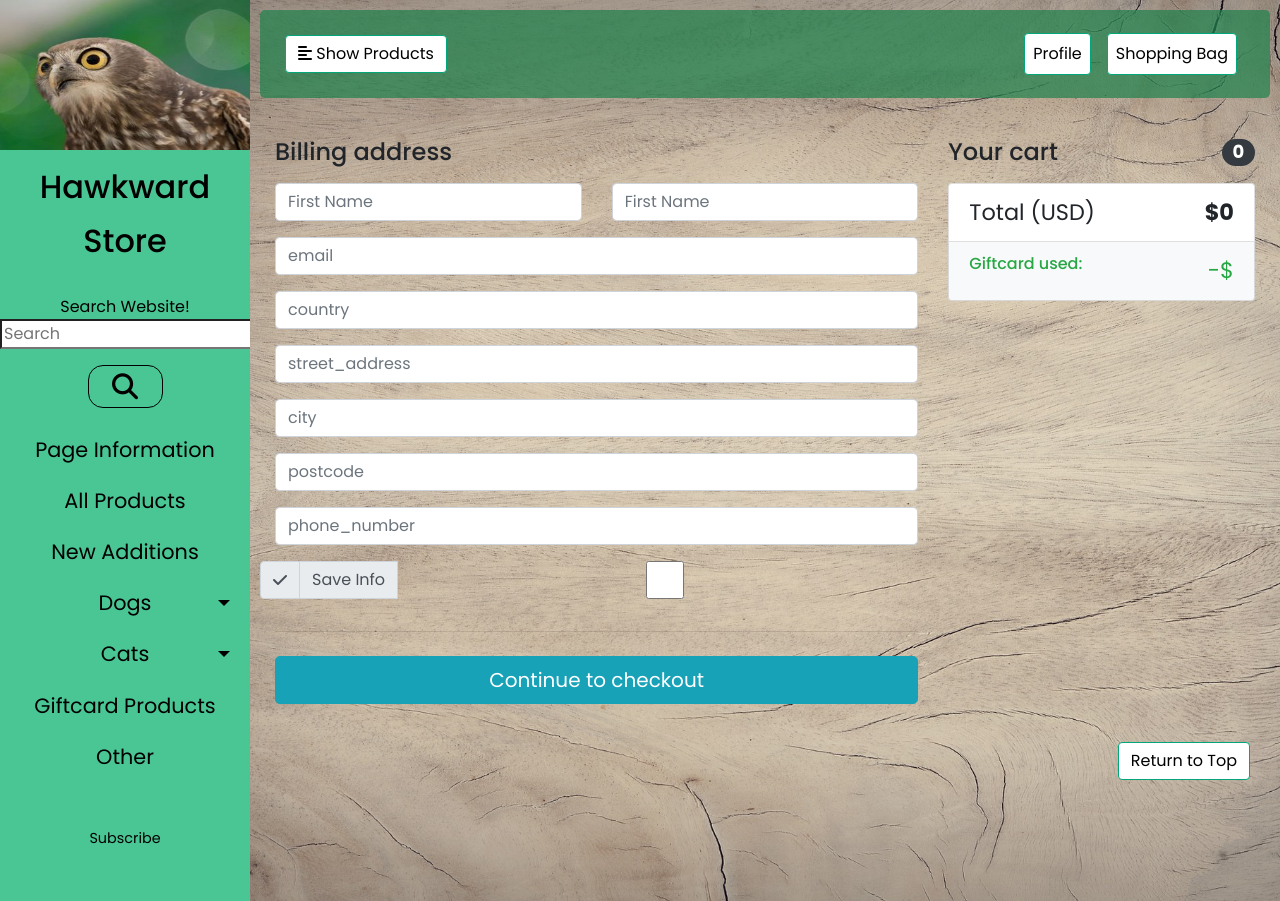
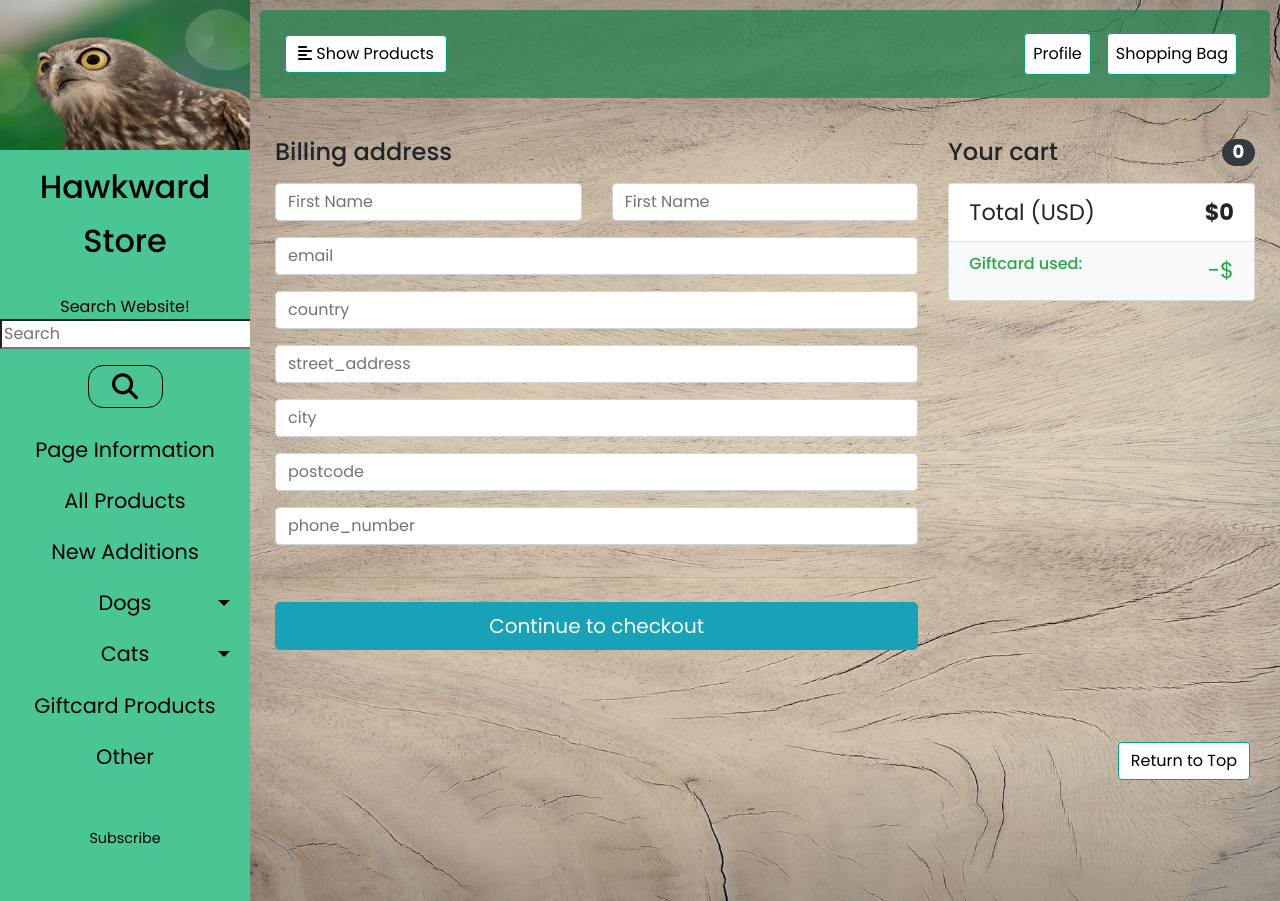
Before and after one commit to Code-Institute-Submissions/hawkward_store, a Django app: template payment/templates/payment/payment.html in a window 1280 px wide. Run offline with Django 3.2, Linux system fonts and the light colour scheme; the template is opened without the code that fills it: values that come from a table or form of the project are taken from there, others are empty; some libraries are stand-ins or nearby versions.

Commit message:
removed save info, added endif to shopping bag template

```diff
--- a/payment/templates/payment/payment.html
+++ b/payment/templates/payment/payment.html
@@ -62,13 +62,6 @@
                     </div>
                     {% endif %}
                     {% endfor %}
-                    <div class="form-group input-group">
-                        <div class="input-group-prepend">
-                          <span class="input-group-text"><i class="fa fa-check"></i></span>
-                          <span class="input-group-text">Save Info</i></span>
-                        </div>
-                        <input name="save_info" class="form-control" type="checkbox" id="save_info">
-                      </div>
                 </div>
                 {% if form.errors %}
                 <ul class="mb-2">
--- a/shopping_bag/templates/shopping_bag/base.html
+++ b/shopping_bag/templates/shopping_bag/base.html
@@ -14,6 +14,7 @@
                     {% endif %}
                 </div>
             </div>
+            {% endif %}
         </div>
     </div>
     {% if products %}
```
